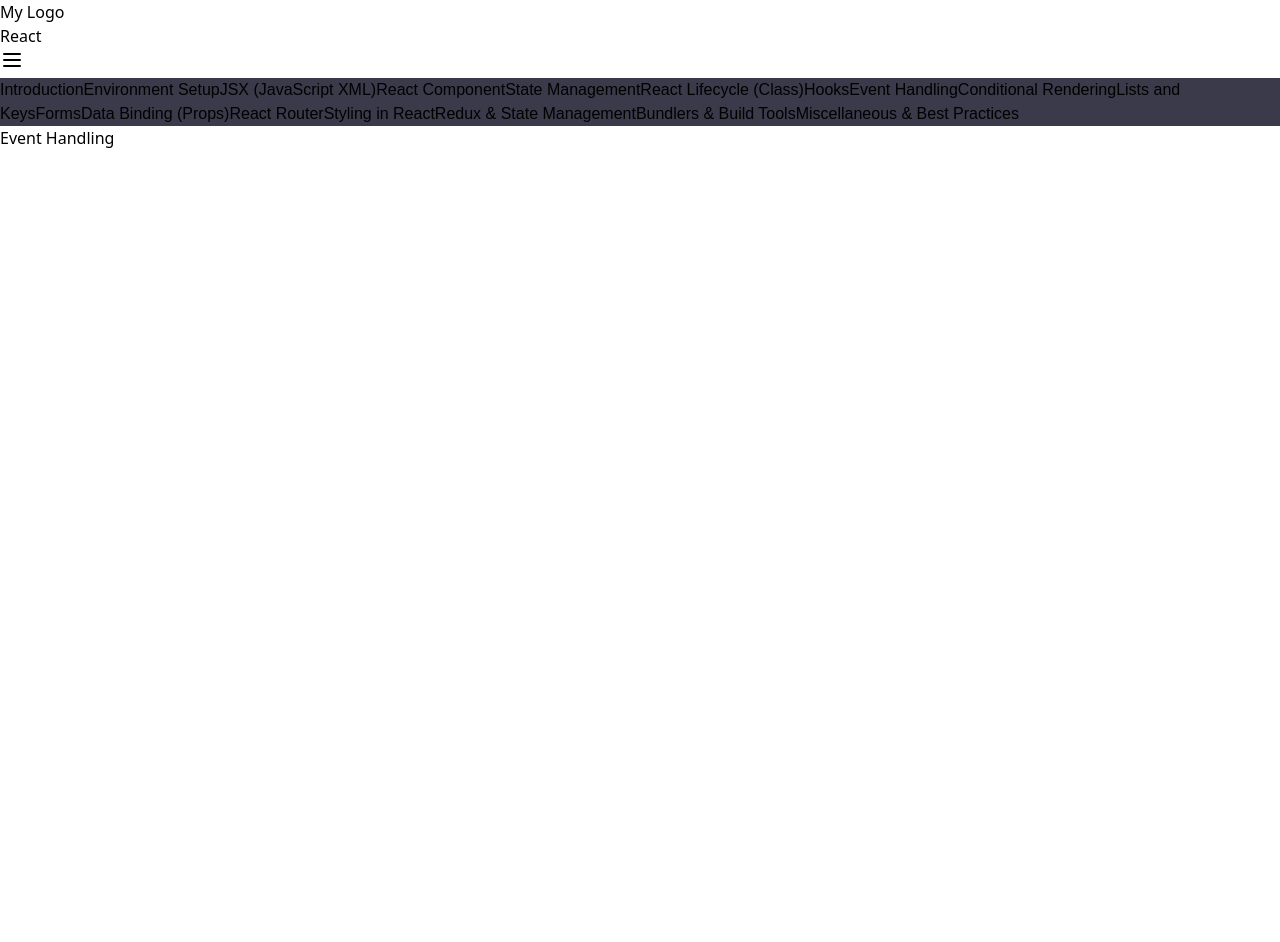
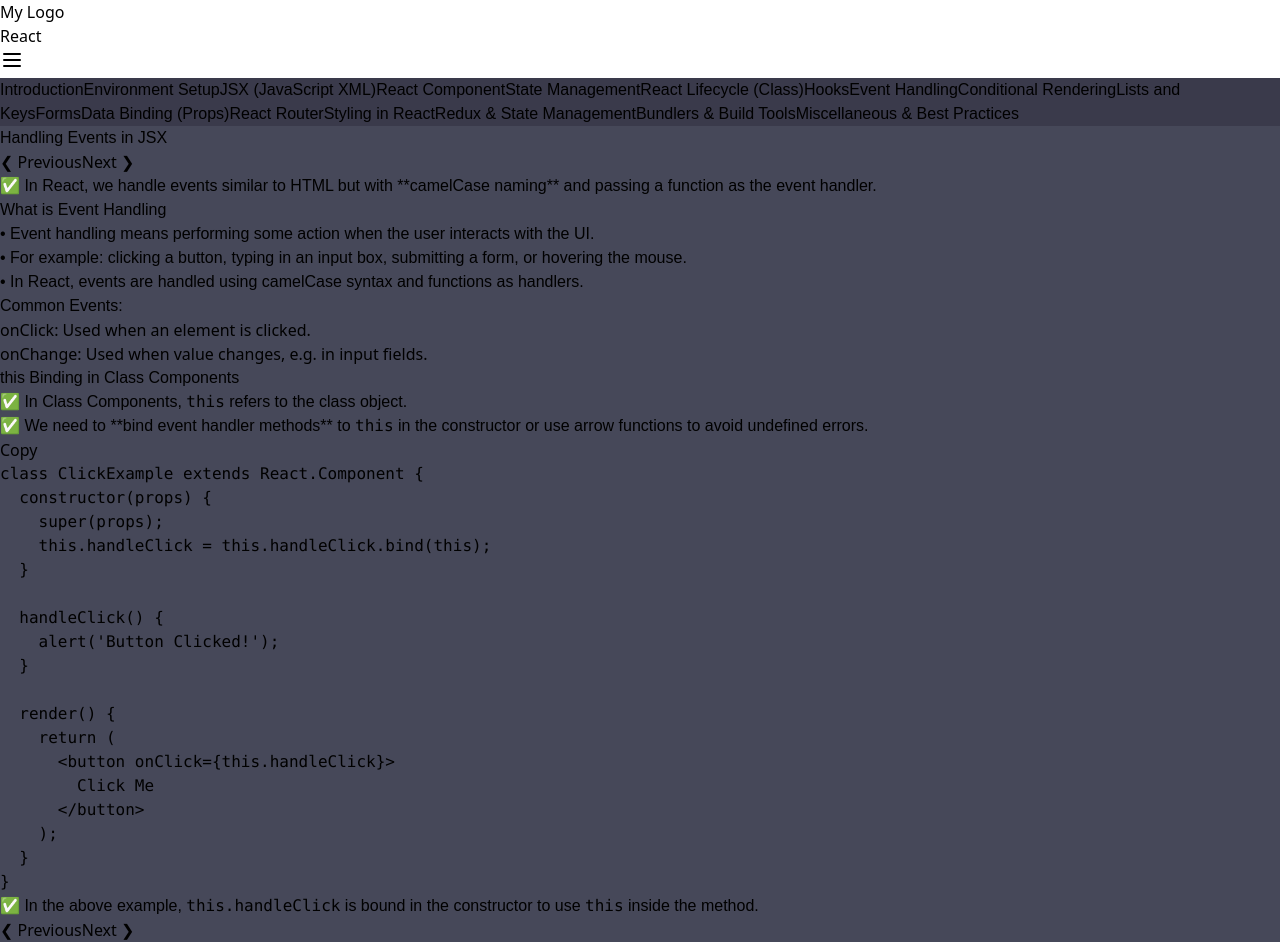
Before and after one commit to YuvrajDighe/Lms, a React app: page /React/EventHandling in a window 1280 px wide. Shown: the part 360-1302 px from the top of the page. Before the commit the page ends 800 px from the top, so only its background shows below. Built offline with nearby package versions, Linux system fonts and the light colour scheme; the HTML template or start-up script is replaced by a standard one; a web font is replaced by a local one.

Commit message:
component-ui

```diff
--- a/src/subcomponent/EventHandling.jsx
+++ b/src/subcomponent/EventHandling.jsx
@@ -1,8 +1,122 @@
+import React, { useState } from "react";
+import { Link } from "react-router-dom"
+function EventHandling() {
+  const [copied, setCopied] = useState(false);
 
-function EventHandling() {
+  const code = `class ClickExample extends React.Component {
+  constructor(props) {
+    super(props);
+    this.handleClick = this.handleClick.bind(this);
+  }
+
+  handleClick() {
+    alert('Button Clicked!');
+  }
+
+  render() {
+    return (
+      <button onClick={this.handleClick}>
+        Click Me
+      </button>
+    );
+  }
+}`;
+
+  const handleCopy = () => {
+    navigator.clipboard.writeText(code);
+    setCopied(true);
+    setTimeout(() => setCopied(false), 2000);
+  };
+
   return (
     <>
-    <div>Event Handling</div>
+      <div>
+        <div className=" text-white p-6 " style={{ backgroundColor: "#464859" }}>
+          <h1 className="text-[30px] font-bold mb-4">Handling Events in JSX</h1>
+
+          <div className="flex justify-between mt-6">
+            <Link to="/React/Hooks" className="flex items-center bg-green-500 hover:bg-green-600 text-white font-semibold py-2 px-4 rounded">
+              <span className="mr-2">❮</span> Previous
+            </Link>
+
+            <Link to="/React/ConditionalRendering" className="flex items-center bg-green-500 hover:bg-green-600 text-white font-semibold py-2 px-4 rounded">
+              Next <span className="ml-2">❯</span>
+            </Link>
+          </div>
+
+          <p className="text-[18px] mb-2 mt-5">
+            ✅ In React, we handle events similar to HTML but with **camelCase naming** and passing a function as the event handler.
+          </p>
+
+          <div>
+
+            <h1 className="text-[25px] mt-5">What is Event Handling</h1>
+
+            <p className="text-[18px] mt-2 ml-2">
+              • Event handling means performing some action when the user interacts with the UI.
+            </p>
+
+            <p className="text-[18px] mt-2 ml-2">
+              • For example: clicking a button, typing in an input box, submitting a form, or hovering the mouse.
+            </p>
+
+            <p className="text-[18px] mt-2 ml-2">
+              • In React, events are handled using camelCase syntax and functions as handlers.
+            </p>
+          </div>
+
+          <h2 className="text-[25px] font-semibold mt-5 mb-2">Common Events:</h2>
+
+          <ul className="list-disc pl-6">
+            <li className="text-[18px] mb-2">
+              <span className="font-semibold">onClick:</span> Used when an element is clicked.
+            </li>
+            <li className="text-[18px] mb-2">
+              <span className="font-semibold">onChange:</span> Used when value changes, e.g. in input fields.
+            </li>
+          </ul>
+
+          <h2 className="text-[25px] font-semibold mt-5 mb-2">this Binding in Class Components</h2>
+
+          <p className="text-[18px] mb-2">
+            ✅ In Class Components, <code>this</code> refers to the class object.
+          </p>
+          <p className="text-[18px] mb-2">
+            ✅ We need to **bind event handler methods** to <code>this</code> in the constructor or use arrow functions to avoid undefined errors.
+          </p>
+
+          <div className="bg-black p-4 rounded mt-4 relative">
+            <button
+              onClick={handleCopy}
+              className="absolute top-2 right-2 bg-gray-700 text-white px-2 py-1 rounded text-sm"
+            >
+              {copied ? "Copied!" : "Copy"}
+            </button>
+
+            <pre>
+              <code>{code}</code>
+            </pre>
+          </div>
+
+          <p className="text-[18px] mt-4">
+            ✅ In the above example, <code>this.handleClick</code> is bound in the constructor to use <code>this</code> inside the method.
+          </p>
+
+          <div className="flex justify-between mt-6">
+            <Link to="/React/Hooks" className="flex items-center bg-green-500 hover:bg-green-600 text-white font-semibold py-2 px-4 rounded">
+              <span className="mr-2">❮</span> Previous
+            </Link>
+
+            <Link to="/React/ConditionalRendering" className="flex items-center bg-green-500 hover:bg-green-600 text-white font-semibold py-2 px-4 rounded">
+              Next <span className="ml-2">❯</span>
+            </Link>
+          </div>
+
+
+
+        </div>
+
+      </div>
     </>
   );
 }
--- a/src/subcomponent/ReactComponents.jsx
+++ b/src/subcomponent/ReactComponents.jsx
@@ -64,15 +64,15 @@ export function ReactComponent() {
       </p>
 
 
-      <div className="mt-5 text-black">
+      <div className="mt-5 text-white">
       {/* Class Component Example Block */}
-      <div className="bg-gray-100 p-4 rounded mb-8">
+      <div className=" p-4 rounded mb-8">
         <h2 className="text-xl font-bold mb-2">Example</h2>
         <p className="mb-4">
           Create a Class component called{" "}
           <code className="text-red-500">Student</code>
         </p>
-        <div className="bg-white p-4 rounded border border-gray-300">
+        <div className="bg-black text-white p-4 rounded border border-gray-300">
           <pre>
             <code>
 {`class Student extends React.Component {
@@ -98,13 +98,13 @@ export function ReactComponent() {
       </p>
 
       {/* Function Component Example Block */}
-      <div className="bg-gray-100 p-4 rounded">
+      <div className=" p-4 rounded">
         <h2 className="text-xl font-bold mb-2">Example</h2>
         <p className="mb-4">
           Create a Function component called{" "}
           <code className="text-red-500">Student</code>
         </p>
-        <div className="bg-white p-4 rounded border border-gray-300">
+        <div className="bg-black text-white p-4 rounded border border-gray-300">
           <pre>
             <code>
 {`function Student() {
@@ -116,6 +116,61 @@ export function ReactComponent() {
       </div>
     </div>
 
+
+    <div>
+      <h1 className="text-[30px] mt-5">Functional Components :-</h1>
+      <h1 className="text-[25px] mt-5">What is Functional Component</h1>
+      <p className="text-[18px] mt-2 ml-2">✅ They are just normal JavaScript functions.</p>
+
+      <p className="text-[18px] mt-2 ml-2">✅ They do not have their own state (old method, before hooks).</p>
+
+      <p className="text-[18px] mt-2 ml-2">✅ They can take data as input (called props).</p>
+
+      <p className="text-[18px] mt-2 ml-2">✅ They return what should be shown on the screen.</p>
+    </div>
+
+    <div className=" p-4 rounded mb-8">
+  <h2 className="text-xl font-bold mb-2">Example :-</h2>
+  <p className="mb-4">
+    Create a Functional component called{" "}
+    <code className="text-red-500">Welcome</code>
+  </p>
+  <div className="bg-black p-4 rounded ">
+    <pre>
+      <code>
+{`function Welcome() {
+  return (
+    <div>
+      <h1>Welcome to React!</h1>
+      <p>This is a Functional Component example.</p>
+    </div>
+  );
+}
+
+export default Welcome;`}
+      </code>
+    </pre>
+  </div>
+</div>
+
+<div>
+  <h1 className="text-[30px] mt-5">Class Components :-</h1>
+  <h1 className="text-[25px] mt-5">What is Class Component</h1>
+
+  <p className="text-[18px] mt-2 ml-2">
+      ✅ A Class Component is a way to create components in React using JavaScript classes.
+  </p>
+
+  <p className="text-[18px] mt-2 ml-2">
+    ✅ It extends <code>React.Component</code> and has a <code>render()</code> method that returns what should be displayed.
+  </p>
+
+  <p className="text-[18px] mt-2 ml-2">
+    ✅ Before React Hooks, Class Components were used when we needed state or lifecycle methods in a component.
+  </p>
+</div>
+
+
     </div>
   );
 }
```
